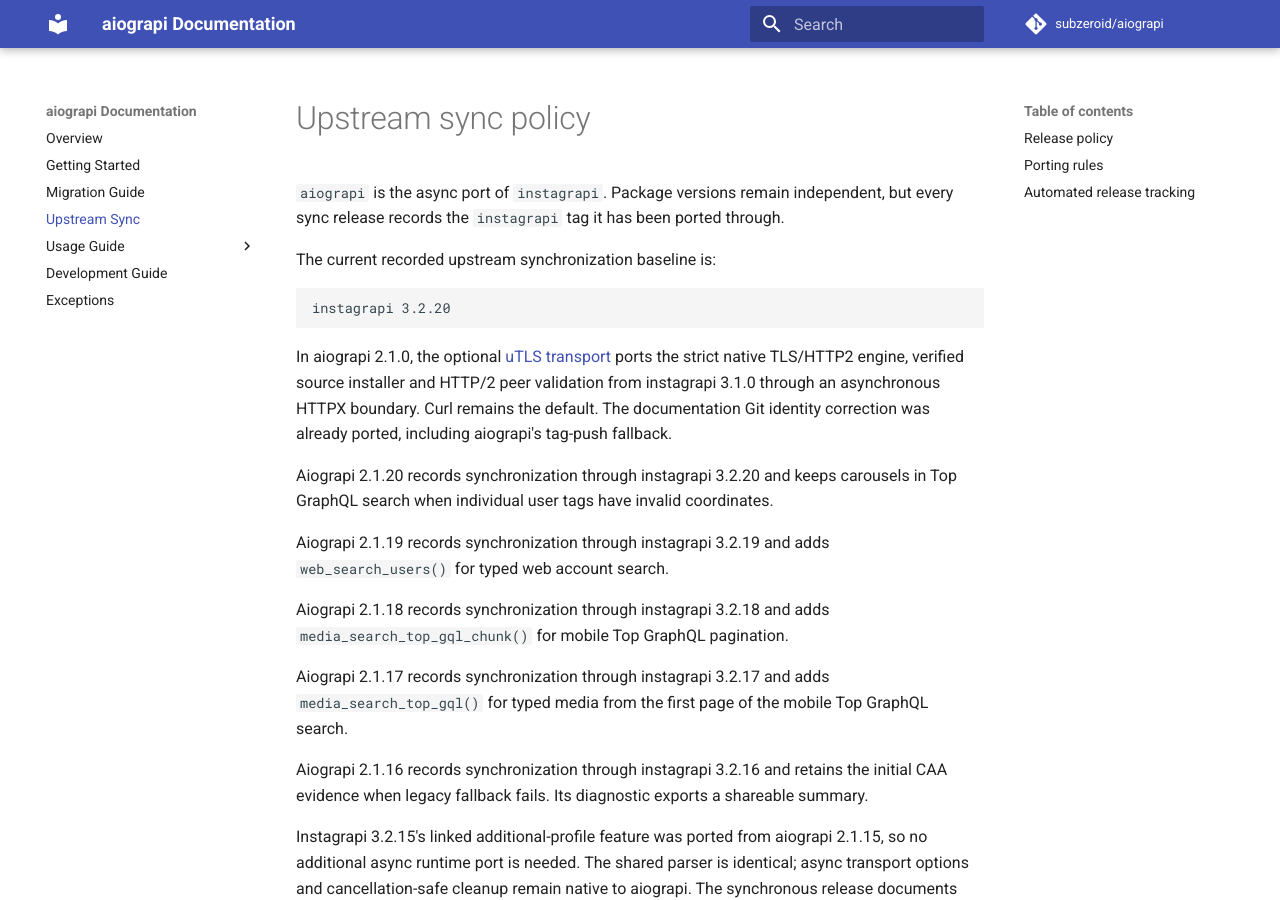
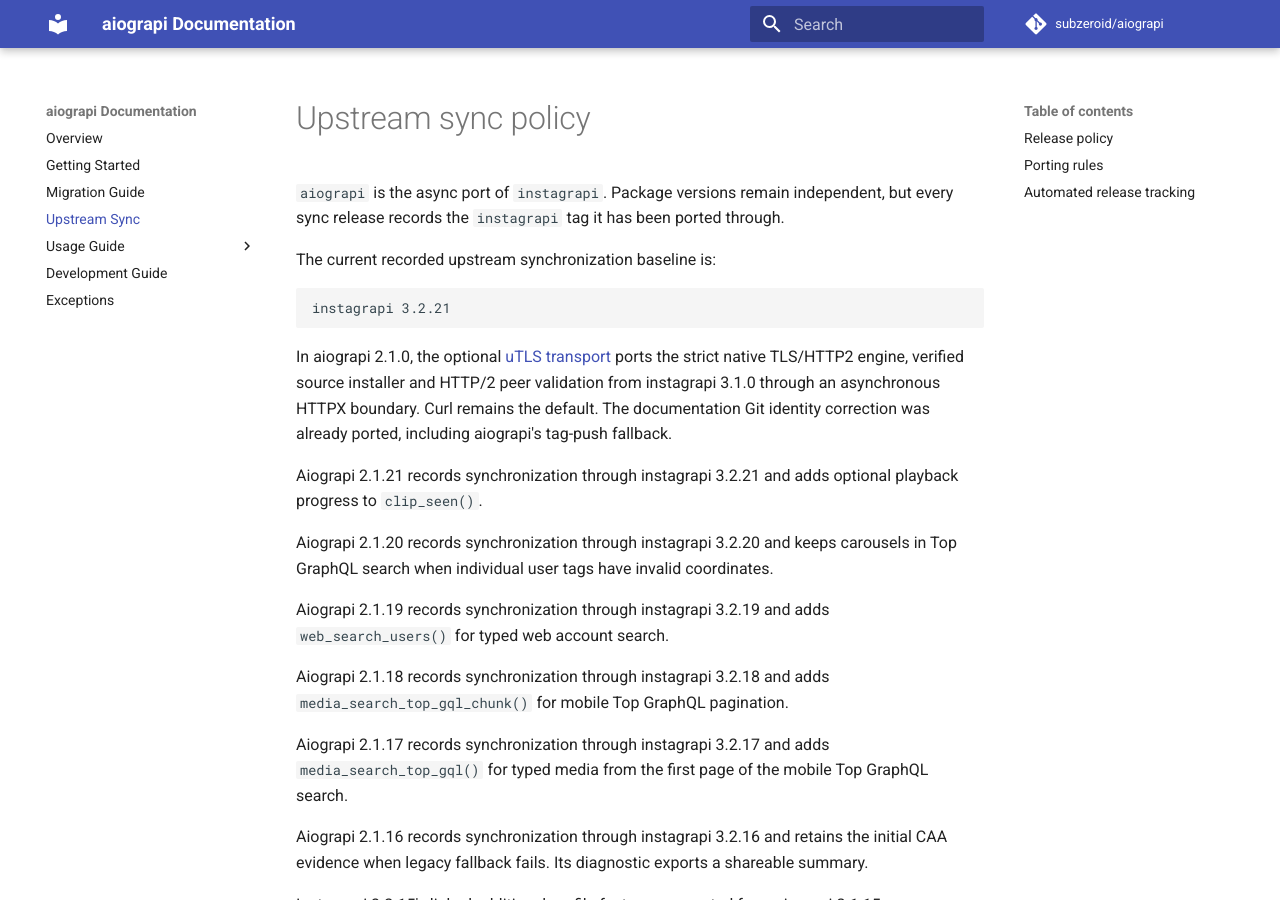
Before and after one commit to subzeroid/aiograpi, an MkDocs documentation site: the page built from docs/upstream-sync.md, in a window 1280 px wide and 900 px high. Built offline with MkDocs 1.6.1 and Material for MkDocs 9.7.7, drawn with Linux system fonts in a browser that asks for light colours; comment, search, counter and statistics services are not loaded; the version menu is left out.

Commit message:
chore: release aiograpi 2.1.21 (#581)
Publish optional playback progress for clip_seen.

````diff
--- a/aiograpi/__init__.py
+++ b/aiograpi/__init__.py
@@ -48,7 +48,7 @@ from aiograpi.mixins.video import DownloadVideoMixin, UploadVideoMixin
 # Used as fallback logger if another is not provided.
 DEFAULT_LOGGER = logging.getLogger("aiograpi")
 
-__upstream_instagrapi_version__ = "3.2.20"
+__upstream_instagrapi_version__ = "3.2.21"
 
 
 class Client(
--- a/docs/upstream-sync.md
+++ b/docs/upstream-sync.md
@@ -5,10 +5,12 @@
 The current recorded upstream synchronization baseline is:
 
 ```text
-instagrapi 3.2.20
+instagrapi 3.2.21
 ```
 
 In aiograpi 2.1.0, the optional [uTLS transport](usage-guide/utls.md) ports the strict native TLS/HTTP2 engine, verified source installer and HTTP/2 peer validation from instagrapi 3.1.0 through an asynchronous HTTPX boundary. Curl remains the default. The documentation Git identity correction was already ported, including aiograpi's tag-push fallback.
+
+Aiograpi 2.1.21 records synchronization through instagrapi 3.2.21 and adds optional playback progress to `clip_seen()`.
 
 Aiograpi 2.1.20 records synchronization through instagrapi 3.2.20 and keeps carousels in Top GraphQL search when individual user tags have invalid coordinates.
 
--- a/pyproject.toml
+++ b/pyproject.toml
@@ -4,7 +4,7 @@ build-backend = "setuptools.build_meta"
 
 [project]
 name = "aiograpi"
-version = "2.1.20"
+version = "2.1.21"
 authors = [
     { name = "Mark Subzeroid", email = "143403577+subzeroid@users.noreply.github.com" },
 ]
````
Also changed, not shown: CHANGELOG.md (+1 -1 lines), 2 other files.
